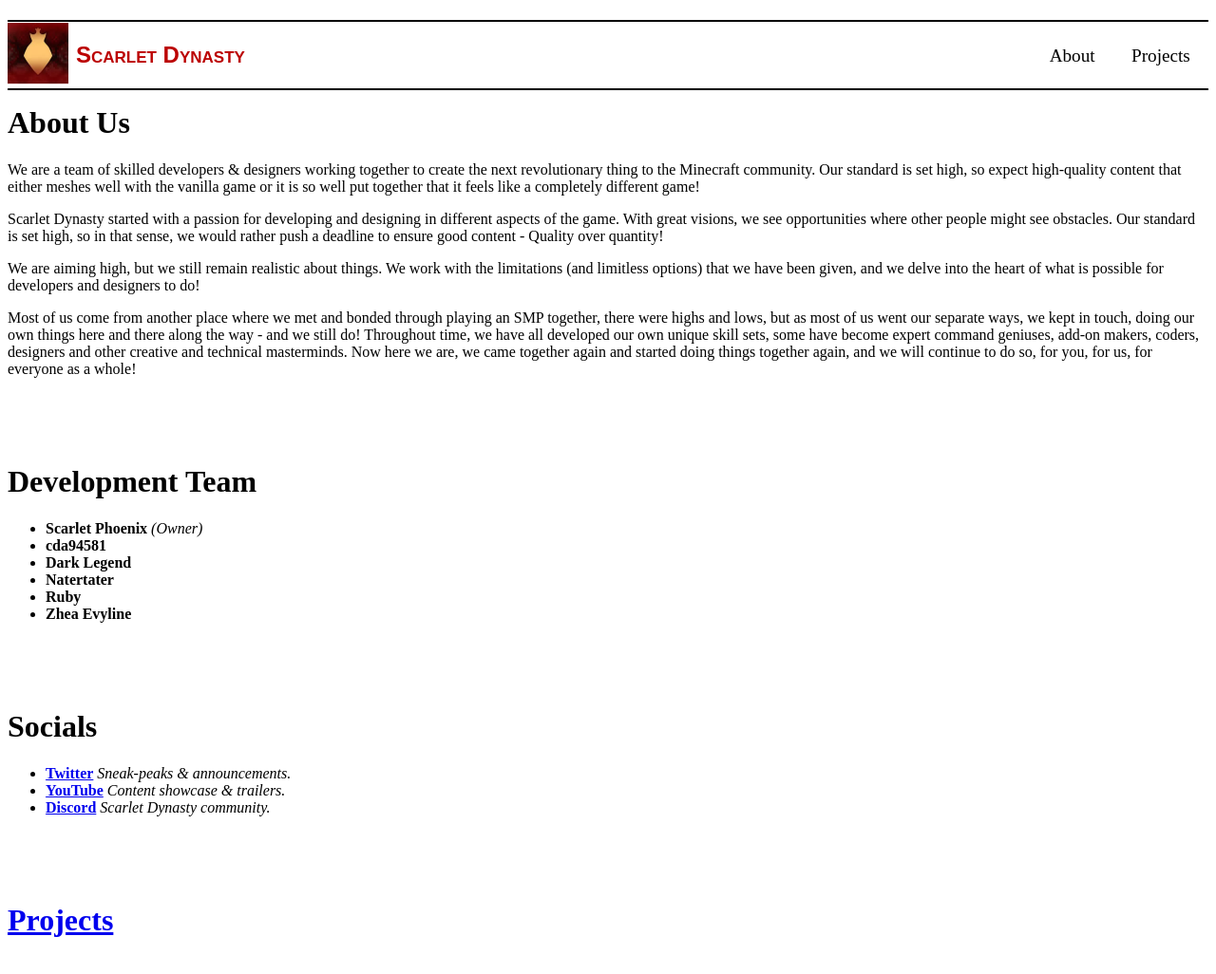
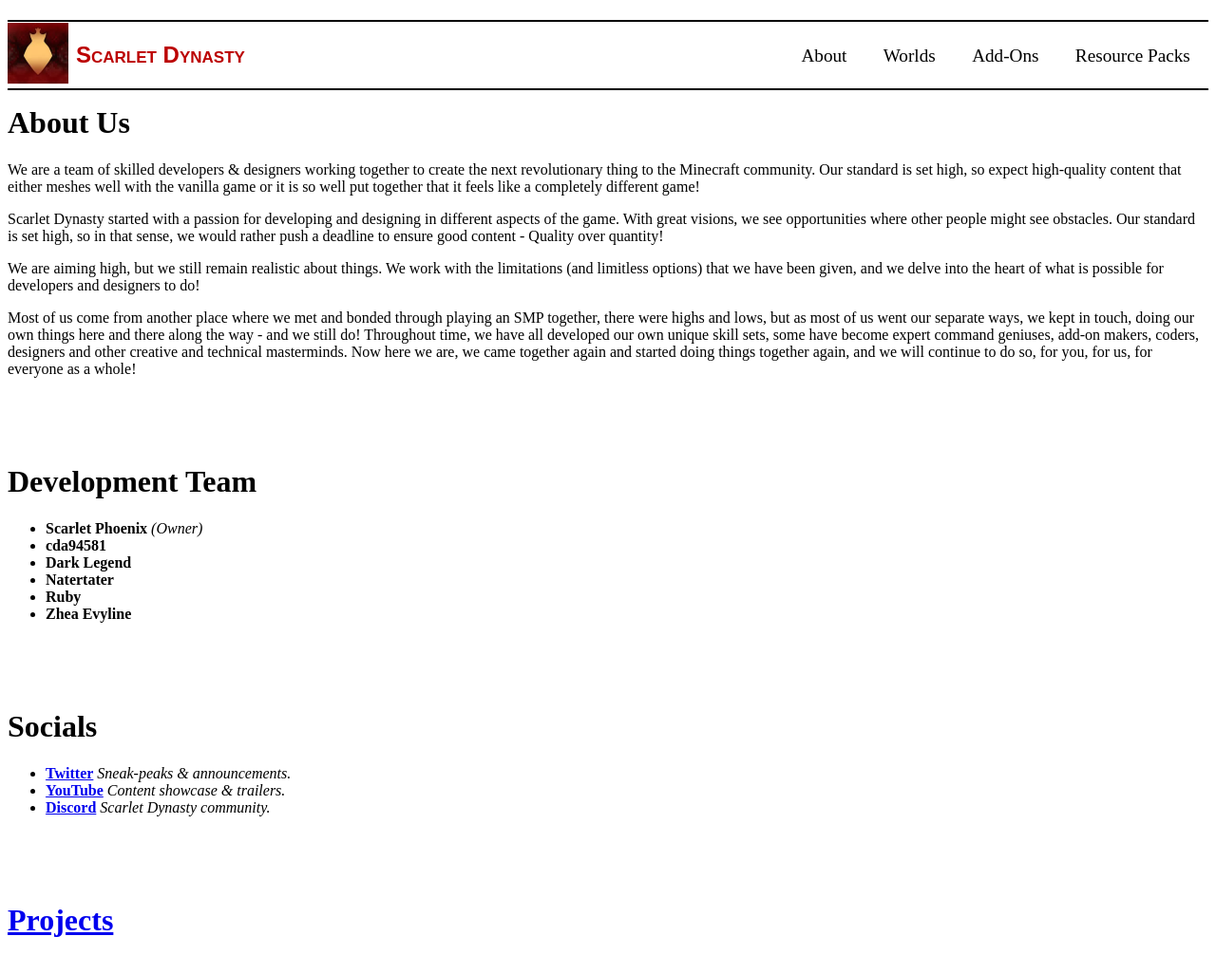
Before and after one commit to Scarlet-Dynasty/scarlet-dynasty.github.io, a Jekyll site: the page built from index.md, in a window 1280 px wide and 1080 px high. Shown: the top 1026 px of the window at 95% size. Built offline with Jekyll 4.4.1, drawn with Linux system fonts in a browser that asks for light colours.

Commit message:
Update navigation.yml

```diff
--- a/_data/navigation.yml
+++ b/_data/navigation.yml
@@ -1,4 +1,8 @@
 - link: /
   text: About
-- link: /projects
-  text: Projects
+- link: /worlds
+  text: Worlds
+- link: /addons
+  text: Add-Ons
+- link: /resource-packs
+  text: Resource Packs
```
